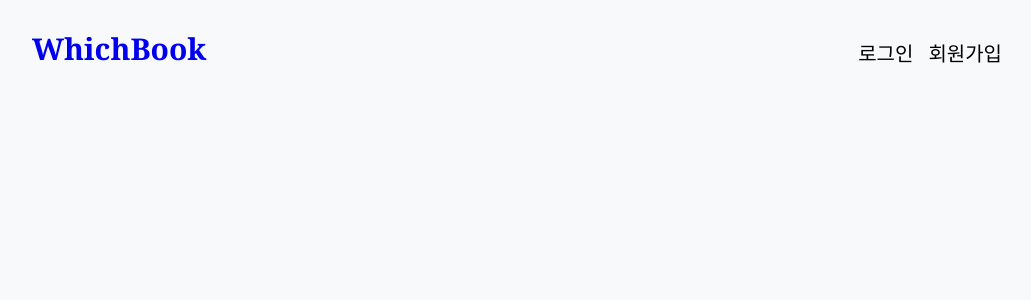
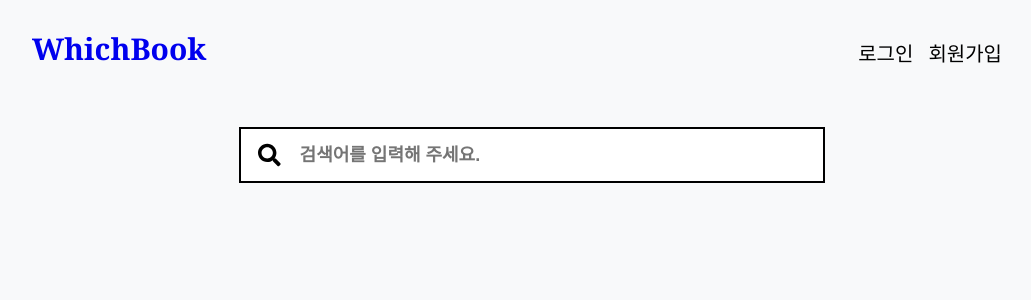
Before and after one commit to UpperLeaf/WhichBook-Frontend, a React (Create React App) app: page / in a window 1280 px wide. Shown: the top 300 px of the page, without its empty margins (108-1139 px from the left). Built offline with nearby package versions, Linux system fonts and the light colour scheme.

Commit message:
Search 컴포넌트 추가

```diff
--- /dev/null
+++ b/src/component/Home/search/Search.css
@@ -0,0 +1,30 @@
+.search_container{
+    display:flex;
+    height:52px;
+    width:582px;
+    border:2px solid black;
+    margin-top:40px;
+    align-self: center;
+    background-color: #ffffff;
+    align-items: center;
+}
+
+.query{
+    width:100%;
+    height: 24px;
+    padding:13px 15px 13px 0px;
+    margin: 1px;
+    background-color: #fff;
+    font-size: 18px;
+    line-height: 24px;
+    color: #000;
+    font-weight: 700;
+    outline: 0;
+    border:0;
+    border-radius: 0;
+}
+
+.search_img{
+    height:50%;
+    margin: 0 3%;
+}
--- /dev/null
+++ b/src/component/Home/search/Search.js
@@ -0,0 +1,18 @@
+import { FontAwesomeIcon } from "@fortawesome/react-fontawesome";
+import { faSearch } from "@fortawesome/free-solid-svg-icons";
+import React from 'react'
+import '../search/Search.css'
+
+class Search extends React.Component {
+    render() {
+        return (
+            <div class="search_container">
+                <FontAwesomeIcon class="search_img" icon={faSearch}/>
+                <input class="query" name="query" type="text" title="검색어 입력" maxlength="255" tabindex="1" accesskey="s" autocomplete="off" placeholder="검색어를 입력해 주세요." data-atcmp-element=""></input>
+        </div>
+        );
+    }
+}
+
+
+export default Search
--- a/src/pages/Home.js
+++ b/src/pages/Home.js
@@ -1,10 +1,12 @@
 import Navigation from '../component/navigation/Navigation';
 import Main from '../component/main/Main'
+import Search from '../component/Home/search/Search'
 
 const Home = () => {
     return (
         <Main>
             <Navigation />
+            <Search/>
         </Main>
     )
 }
```
